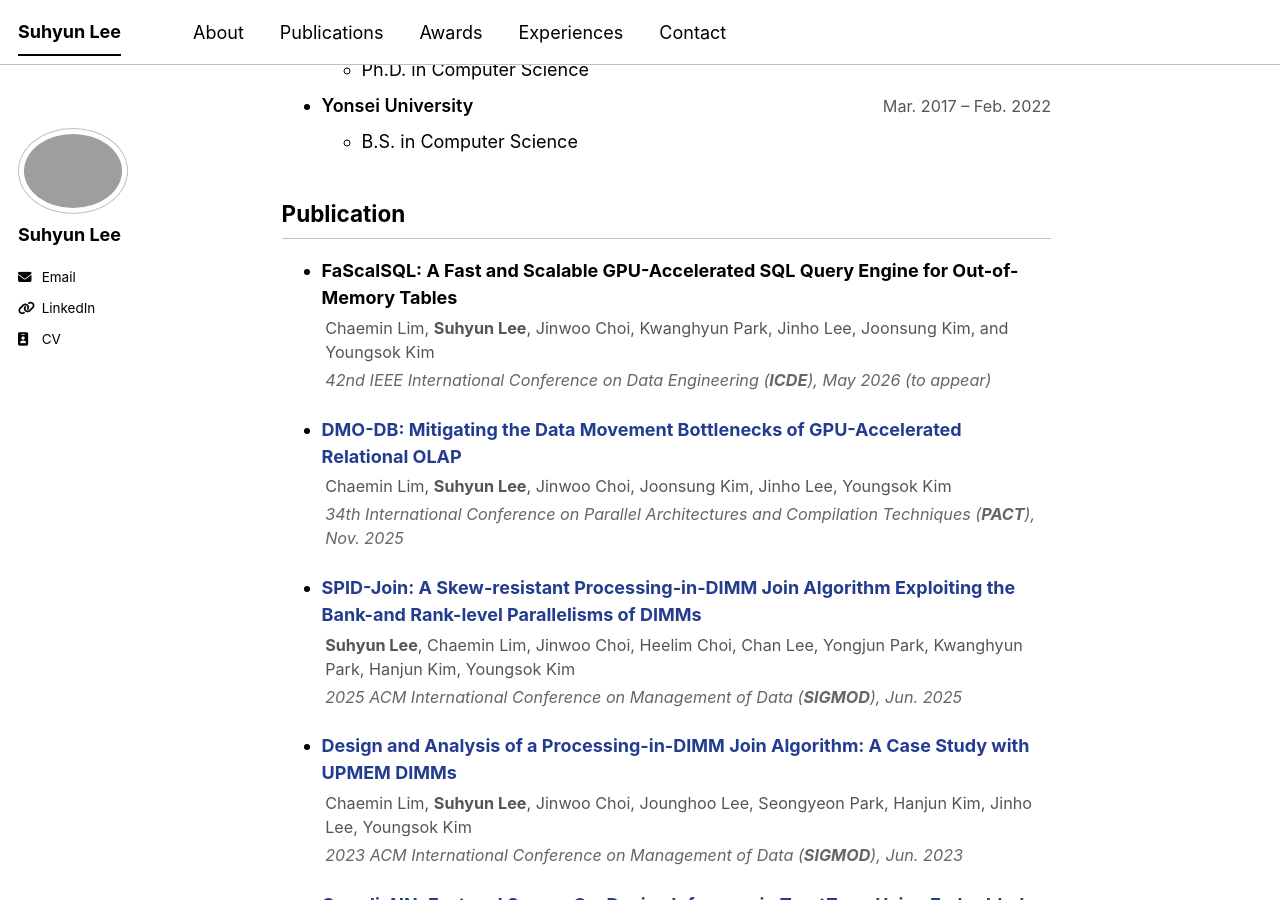
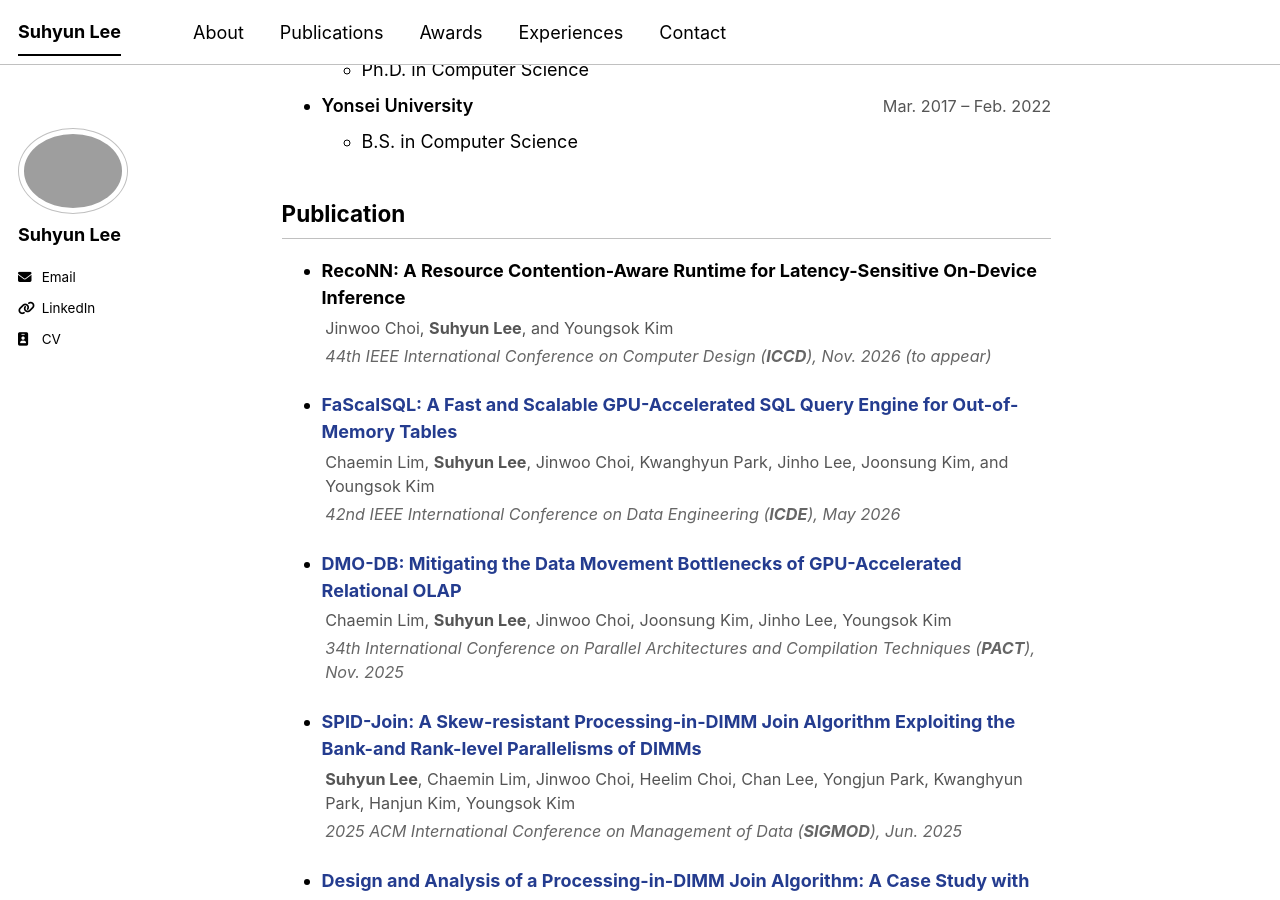
Before and after one commit to 2suh/2suh.github.io, a Jekyll site: the page built from _pages/about.md, in a window 1280 px wide and 900 px high, scrolled down 548 px. Built offline with Jekyll 4.4.1, drawn with Linux system fonts in a browser that asks for light colours; a script bundle is joined from its source files by our own code; library files that are not in the unit come from our copies.

Commit message:
<feat>[publication]: Update RecoNN to publication list

```diff
--- a/_pages/about.md
+++ b/_pages/about.md
@@ -120,12 +120,22 @@ at the Department of Computer Science, Yonsei University, under the supervision
 ## Publication
 {: #publications .section-anchor}
 
-- **FaScalSQL: A Fast and Scalable GPU-Accelerated SQL Query Engine for Out-of-Memory Tables**
+- **RecoNN: A Resource Contention-Aware Runtime for Latency-Sensitive On-Device Inference**
+  <span class="pub-authors">
+  Jinwoo Choi, **Suhyun Lee**, and Youngsok Kim
+  </span>
+  <span class="pub-venue">
+  44th IEEE International Conference on Computer Design (**ICCD**), Nov. 2026 (to appear)
+  </span>
+
+- <span class="pub-title">**<a href="https://ieeexplore.ieee.org/abstract/document/11629529" target="_blank" rel="noopener noreferrer">
+  FaScalSQL: A Fast and Scalable GPU-Accelerated SQL Query Engine for Out-of-Memory Tables
+</a>**</span>
   <span class="pub-authors">
   Chaemin Lim, **Suhyun Lee**, Jinwoo Choi, Kwanghyun Park, Jinho Lee, Joonsung Kim, and Youngsok Kim
   </span>
   <span class="pub-venue">
-  42nd IEEE International Conference on Data Engineering (**ICDE**), May 2026 (to appear)
+  42nd IEEE International Conference on Data Engineering (**ICDE**), May 2026
   </span>
 
 - <span class="pub-title">**<a href="https://ieeexplore.ieee.org/abstract/document/11282501" target="_blank" rel="noopener noreferrer">
```
